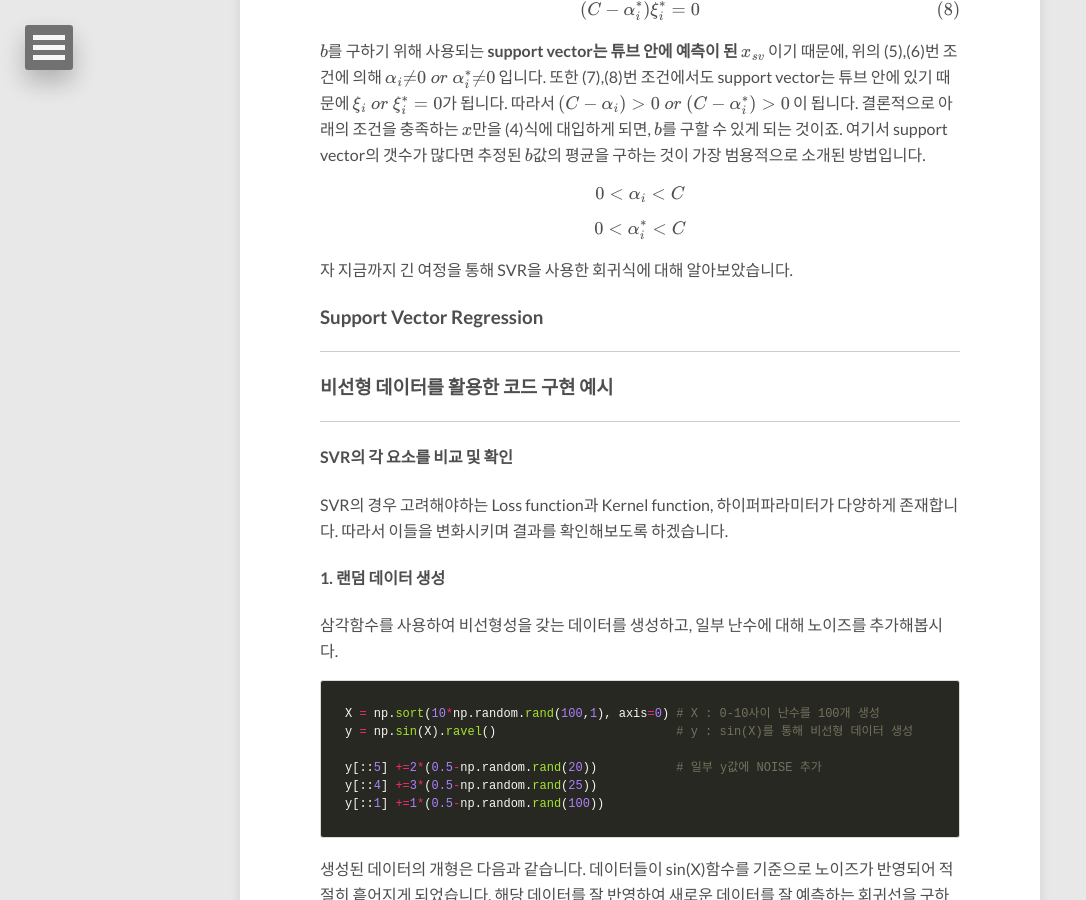
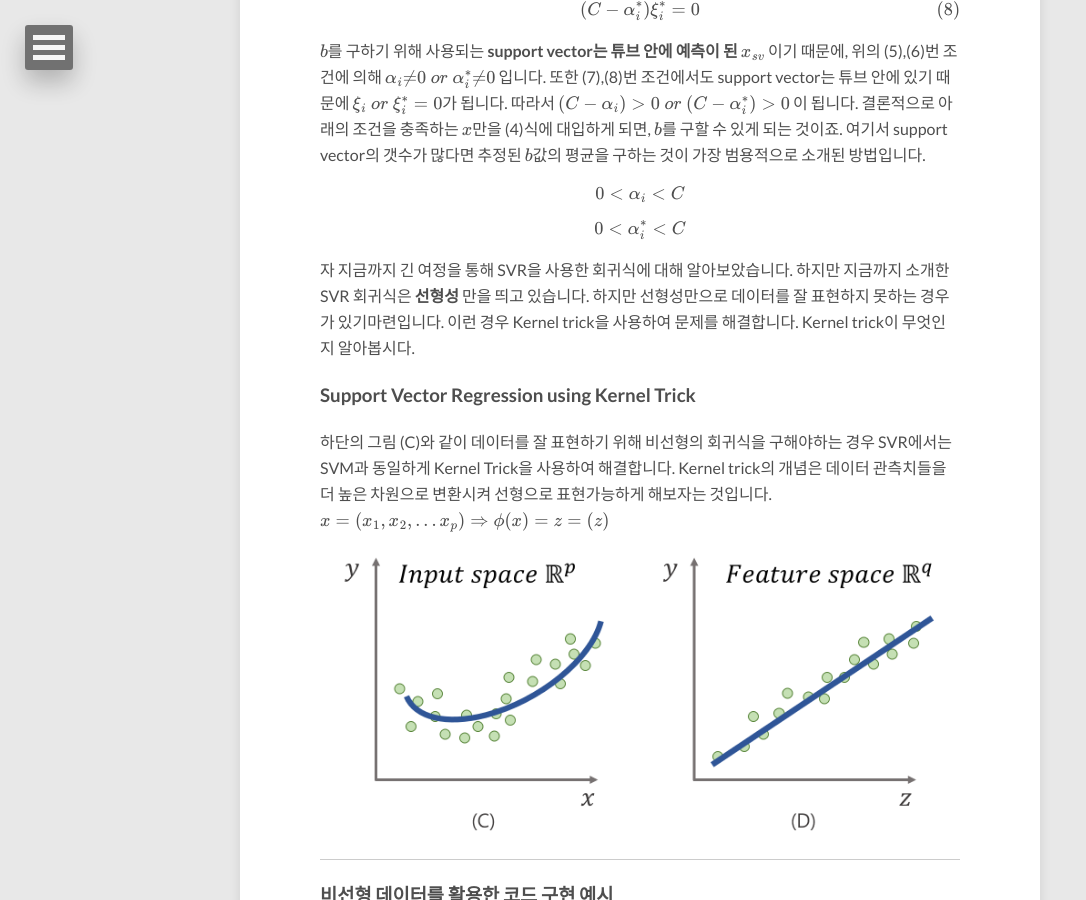
Before and after one commit to leejiyoon52/leejiyoon52.github.io, a Jekyll site: the page built from _posts/2018-11-17-Support-Vecter-Regression.md, in a window 1280 px wide and 900 px high, scrolled down 4729 px. Shown: the whole window, without its empty margins (0-1086 px from the left). Built offline with Jekyll 4.4.1, drawn with Linux system fonts in a browser that asks for light colours; nearby versions of some CDN libraries; formulas are drawn with MathJax 3; comment, search, counter and statistics services are not loaded.

Commit message:
initial commit

```diff
--- a/_posts/2018-11-17-Support-Vecter-Regression.md
+++ b/_posts/2018-11-17-Support-Vecter-Regression.md
@@ -193,9 +193,16 @@ $$
 $$
 
 
-자 지금까지 긴 여정을 통해 SVR을 사용한 회귀식에 대해 알아보았습니다.
+자 지금까지 긴 여정을 통해 SVR을 사용한 회귀식에 대해 알아보았습니다. 하지만 지금까지 소개한 SVR 회귀식은 **선형성** 만을 띄고 있습니다. 하지만 선형성만으로 데이터를 잘 표현하지 못하는 경우가 있기마련입니다. 이런 경우 Kernel trick을 사용하여 문제를 해결합니다. Kernel trick이 무엇인지 알아봅시다.
 
-### Support Vector Regression
+### Support Vector Regression using Kernel Trick
+
+하단의 그림 (C)와 같이 데이터를 잘 표현하기 위해 비선형의 회귀식을 구해야하는 경우 SVR에서는 SVM과 동일하게 Kernel Trick을 사용하여 해결합니다. Kernel trick의 개념은 데이터 관측치들을 더 높은 차원으로 변환시켜 선형으로 표현가능하게 해보자는 것입니다.
+$$
+x = (x_1, x_2, ... x_p) \Rightarrow {\phi}(x) = z = (z)
+$$
+
+<p align="center"><img width="600" height="auto" img src="/images/image_69.png"></p>
 
 ---
 ### 비선형 데이터를 활용한 코드 구현 예시
```
Also changed, not shown: images/image_69.png (added).
